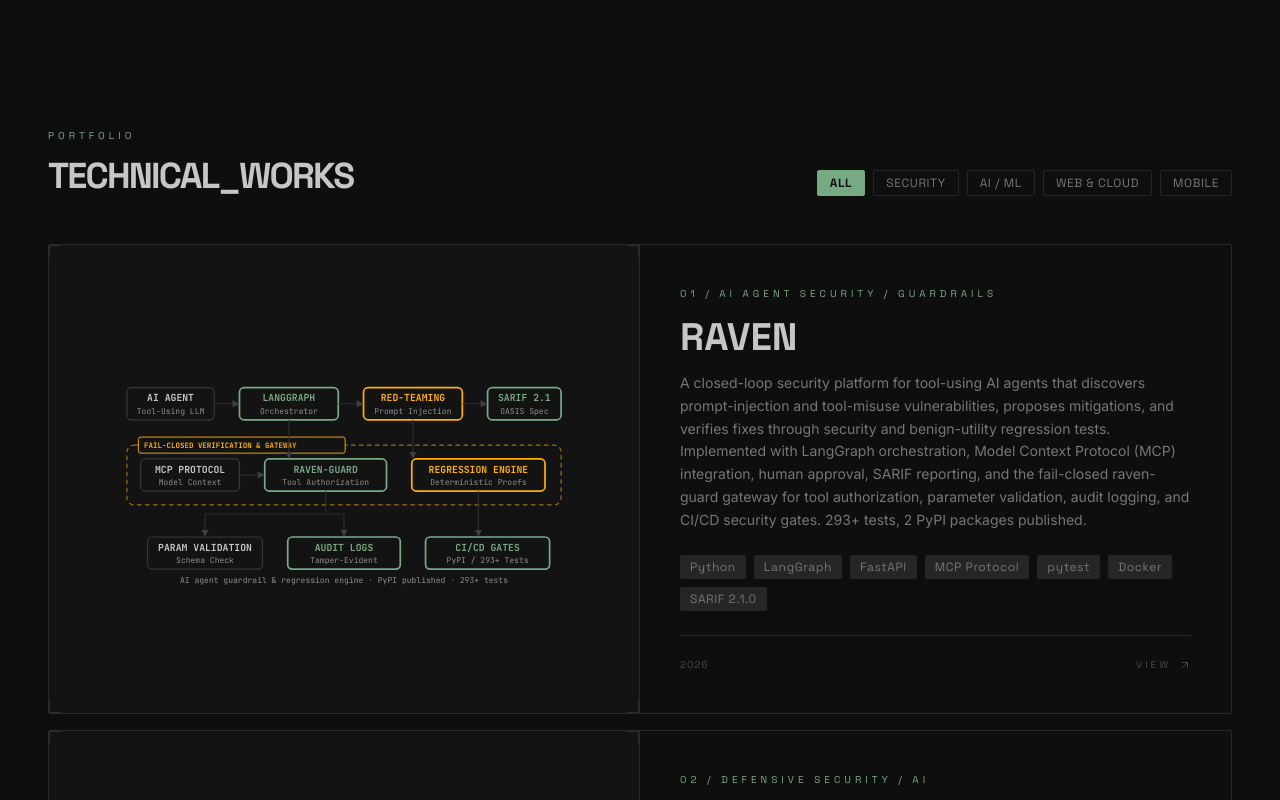
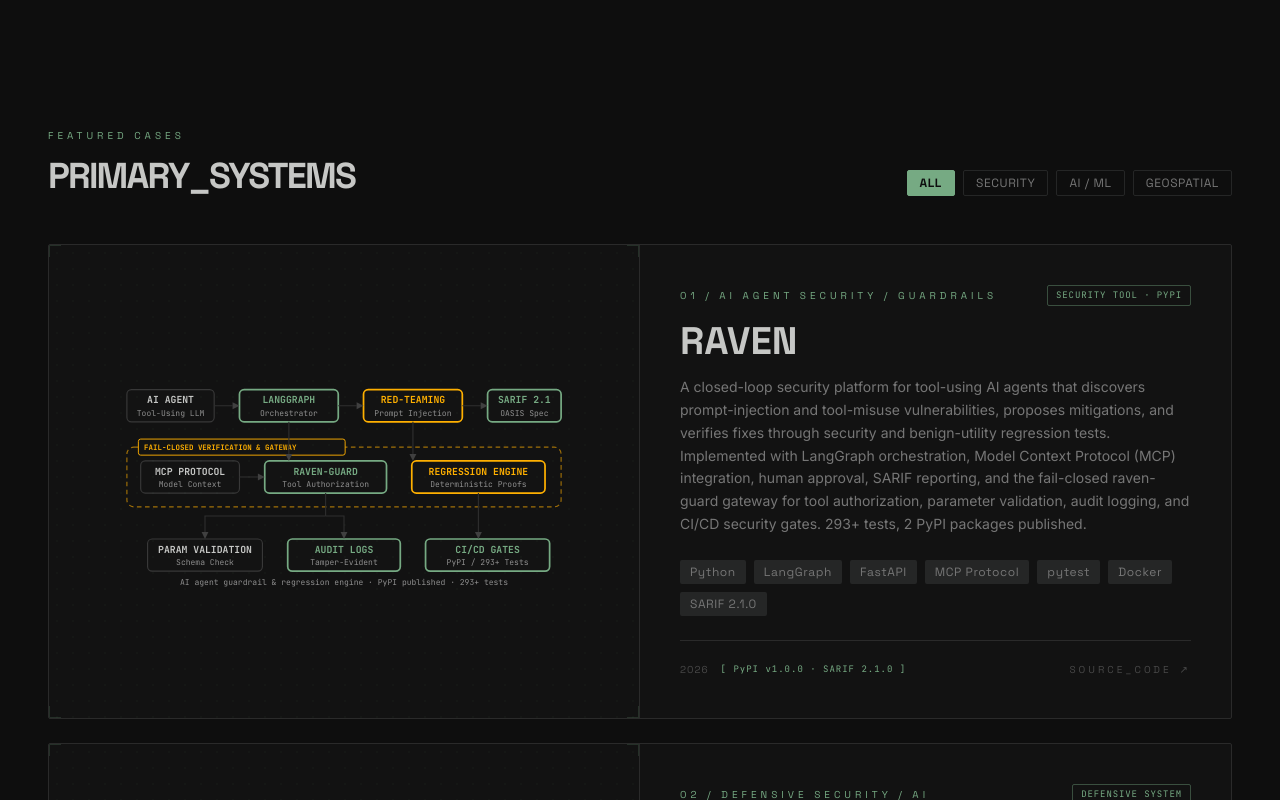
Before and after one commit to evinbrijesh/portfolio, a React (Vite) app: page / in a window 1280 px wide. Shown: the part 1560-2360 px from the top of the page. Built offline with nearby package versions, Linux system fonts and the light colour scheme; the HTML template or start-up script is replaced by a standard one.

Commit message:
feat(projects): render 3 primary cases with category stamps and add collapsible archive catalog

```diff
--- a/src/components/Projects.jsx
+++ b/src/components/Projects.jsx
@@ -3,7 +3,7 @@ import { portfolio } from '../data/portfolio'
 import { useScrollReveal } from '../hooks/useScrollReveal'
 import { ProjectDiagram } from './ProjectDiagram'
 
-const CATEGORIES = ['ALL', 'SECURITY', 'AI / ML', 'WEB & CLOUD', 'MOBILE']
+const CATEGORIES = ['ALL', 'SECURITY', 'AI / ML', 'GEOSPATIAL']
 
 // ── Single project card ────────────────────────────────────────────────────
 function ProjectCard({ project, index, hoveredSkill, setHoveredSkill }) {
@@ -19,7 +19,6 @@ function ProjectCard({ project, index, hoveredSkill, setHoveredSkill }) {
   }
 
   const isProjectSkillMatch = project.tags.some(isTagMatch)
-
   const isCardActive = hovered || isProjectSkillMatch
 
   const handleTagTap = (tag) => {
@@ -56,13 +55,24 @@ function ProjectCard({ project, index, hoveredSkill, setHoveredSkill }) {
             : 'rgba(118,170,131,0.35)'
           : 'rgba(42,42,42,1)',
       }}
-      className="grid grid-cols-1 lg:grid-cols-2 border rounded-sm overflow-hidden"
+      className="grid grid-cols-1 lg:grid-cols-2 border rounded-sm overflow-hidden bg-[#131313]/90"
     >
-      {/* ── LEFT: Architecture diagram ── */}
-      <div className="relative bg-surface-low border-b lg:border-b-0 lg:border-r border-[#2A2A2A] flex items-center justify-center p-6 min-h-[200px] lg:min-h-[240px]">
-        {/* HUD corner ticks */}
-        <span className="absolute top-0 left-0  w-3 h-3 border-t border-l border-accent-green/20 pointer-events-none" />
-        <span className="absolute top-0 right-0 w-3 h-3 border-t border-r border-accent-green/20 pointer-events-none" />
+      {/* ── LEFT: Custom Interactive SVG Architecture Diagram ── */}
+      <div
+        className="relative bg-surface-low/60 flex items-center justify-center p-6 lg:p-8 min-h-[220px] lg:min-h-[260px] border-b lg:border-b-0 lg:border-r border-[#2A2A2A] overflow-hidden"
+      >
+        {/* Subtle grid background texture */}
+        <div
+          className="absolute inset-0 opacity-[0.03] pointer-events-none"
+          style={{
+            backgroundImage: 'radial-gradient(circle, #76AA83 1px, transparent 1px)',
+            backgroundSize:  '16px 16px',
+          }}
+        />
+
+        {/* Corner marks */}
+        <span className="absolute top-0 left-0   w-3 h-3 border-t border-l border-accent-green/20 pointer-events-none" />
+        <span className="absolute top-0 right-0  w-3 h-3 border-t border-r border-accent-green/20 pointer-events-none" />
         <span className="absolute bottom-0 left-0  w-3 h-3 border-b border-l border-accent-green/20 pointer-events-none" />
         <span className="absolute bottom-0 right-0 w-3 h-3 border-b border-r border-accent-green/20 pointer-events-none" />
 
@@ -74,15 +84,22 @@ function ProjectCard({ project, index, hoveredSkill, setHoveredSkill }) {
       {/* ── RIGHT: Content ── */}
       <div className="flex flex-col justify-between p-8 lg:p-10">
         <div>
-          {/* Index + category */}
-          <span className="font-headline text-[0.625rem] uppercase tracking-[0.4em] text-accent-green mb-4 flex items-center justify-between">
-            <span>{String(index + 1).padStart(2, '0')} / {project.type}</span>
+          {/* Index + Category + Stamp */}
+          <div className="flex flex-wrap items-center justify-between gap-2 mb-4">
+            <span className="font-headline text-[0.625rem] uppercase tracking-[0.4em] text-accent-green">
+              {String(index + 1).padStart(2, '0')} / {project.type}
+            </span>
+            {project.stamp && (
+              <span className="px-2 py-0.5 border border-accent-green/40 text-accent-green text-[9px] font-mono tracking-widest rounded-sm uppercase">
+                {project.stamp}
+              </span>
+            )}
             {isProjectSkillMatch && (
               <span className="text-amber font-mono text-[9px] tracking-widest animate-pulse-dot">
                 [ MATCH: {hoveredSkill.toUpperCase()} ]
               </span>
             )}
-          </span>
+          </div>
 
           {/* Project name */}
           <h3
@@ -127,8 +144,8 @@ function ProjectCard({ project, index, hoveredSkill, setHoveredSkill }) {
         <div className="flex items-center justify-between mt-6 pt-5 border-t border-[#2A2A2A]">
           <div className="font-headline text-[0.625rem] tracking-widest text-text-dim flex items-center gap-3">
             <span>{project.year}</span>
-            {project.status === 'ONGOING' && (
-              <span className="text-accent-green">[ ONGOING ]</span>
+            {project.badge && (
+              <span className="text-accent-green font-mono text-[9px]">[ {project.badge} ]</span>
             )}
           </div>
 
@@ -139,12 +156,10 @@ function ProjectCard({ project, index, hoveredSkill, setHoveredSkill }) {
               rel="noopener noreferrer"
               className="group flex items-center gap-2 font-headline text-[0.625rem] uppercase tracking-[0.3em] text-text-dim hover:text-accent-green transition-colors duration-300"
             >
-              <span>VIEW</span>
-              <svg className="w-3 h-3 transition-transform duration-300 group-hover:translate-x-0.5 group-hover:-translate-y-0.5"
-                   fill="none" stroke="currentColor" viewBox="0 0 24 24">
-                <path strokeLinecap="round" strokeLinejoin="round" strokeWidth={2}
-                      d="M7 17L17 7M17 7H7M17 7V17" />
-              </svg>
+              <span>SOURCE_CODE</span>
+              <span className="transform group-hover:translate-x-0.5 group-hover:-translate-y-0.5 transition-transform duration-200">
+                ↗
+              </span>
             </a>
           )}
         </div>
@@ -156,6 +171,7 @@ function ProjectCard({ project, index, hoveredSkill, setHoveredSkill }) {
 // ── Section ────────────────────────────────────────────────────────────────
 function Projects({ hoveredSkill, setHoveredSkill }) {
   const [activeCategory, setActiveCategory] = useState('ALL')
+  const [showArchive, setShowArchive] = useState(false)
   const ref = useScrollReveal(0.05)
 
   // Filter projects by category
@@ -164,8 +180,7 @@ function Projects({ hoveredSkill, setHoveredSkill }) {
     const type = project.type.toUpperCase()
     if (activeCategory === 'SECURITY') return type.includes('SECURITY')
     if (activeCategory === 'AI / ML') return type.includes('AI') || type.includes('ML')
-    if (activeCategory === 'WEB & CLOUD') return type.includes('WEB') || type.includes('CLOUD')
-    if (activeCategory === 'MOBILE') return type.includes('MOBILE')
+    if (activeCategory === 'GEOSPATIAL') return type.includes('GEOSPATIAL')
     return true
   })
 
@@ -188,10 +203,10 @@ function Projects({ hoveredSkill, setHoveredSkill }) {
         <div className="flex flex-col md:flex-row md:items-end justify-between mb-12 gap-6">
           <div>
             <span className="block font-headline text-[0.625rem] uppercase tracking-[0.4em] text-accent-green mb-3">
-              PORTFOLIO
+              FEATURED CASES
             </span>
             <h2 className="font-headline text-4xl font-bold tracking-tighter text-text-primary">
-              TECHNICAL_WORKS
+              PRIMARY_SYSTEMS
             </h2>
           </div>
 
@@ -214,7 +229,7 @@ function Projects({ hoveredSkill, setHoveredSkill }) {
         </div>
 
         {/* Cards */}
-        <div className="flex flex-col gap-4">
+        <div className="flex flex-col gap-6">
           {filteredProjects.map((project, index) => (
             <ProjectCard
               key={project.name}
@@ -225,6 +240,69 @@ function Projects({ hoveredSkill, setHoveredSkill }) {
             />
           ))}
         </div>
+
+        {/* ── Secondary / Archived Works Drawer ── */}
+        {portfolio.archive && portfolio.archive.length > 0 && (
+          <div className="mt-12 border border-[#2A2A2A] rounded-sm bg-[#131313]/50 p-6 md:p-8">
+            <div className="flex flex-col sm:flex-row sm:items-center justify-between gap-4 pb-4 border-b border-[#2A2A2A]">
+              <div>
+                <span className="font-headline text-[0.625rem] uppercase tracking-[0.3em] text-accent-green block mb-1">
+                  SECONDARY CATALOG
+                </span>
+                <h3 className="font-headline text-lg font-bold text-text-primary tracking-tight">
+                  ARCHIVED_&amp;_SPECIALIZED_WORKS
+                </h3>
+              </div>
+              <button
+                onClick={() => setShowArchive(!showArchive)}
+                className="self-start sm:self-auto px-4 py-2 border border-[#383838] hover:border-accent-green text-xs font-mono text-text-muted hover:text-accent-green rounded-sm transition-colors duration-200"
+              >
+                {showArchive ? '[-] COLLAPSE CATALOG' : `[+] EXPAND CATALOG (${portfolio.archive.length} WORKS)`}
+              </button>
+            </div>
+
+            {showArchive && (
+              <div className="divide-y divide-[#2A2A2A] mt-2 animate-term-in">
+                {portfolio.archive.map((item) => (
+                  <div key={item.name} className="py-5 flex flex-col md:flex-row md:items-start justify-between gap-4">
+                    <div className="space-y-1.5 flex-1 min-w-0">
+                      <div className="flex flex-wrap items-center gap-3">
+                        <span className="font-headline font-bold text-base text-text-primary">
+                          {item.name}
+                        </span>
+                        <span className="text-text-dim font-mono text-xs">({item.year})</span>
+                        <span className="px-2 py-0.5 bg-surface-high border border-[#383838] text-[9px] font-mono text-accent-green rounded-sm uppercase tracking-wider">
+                          {item.stamp}
+                        </span>
+                      </div>
+                      <p className="font-body text-xs text-text-muted leading-relaxed max-w-3xl">
+                        {item.description}
+                      </p>
+                      <div className="flex flex-wrap gap-1.5 pt-1">
+                        {item.tags.map(t => (
+                          <span key={t} className="text-[10px] font-mono text-text-dim bg-surface-low px-1.5 py-0.5 rounded-sm border border-[#252525]">
+                            #{t}
+                          </span>
+                        ))}
+                      </div>
+                    </div>
+                    {item.url && (
+                      <a
+                        href={item.url}
+                        target="_blank"
+                        rel="noreferrer"
+                        className="self-start md:self-center font-mono text-xs text-text-dim hover:text-accent-green transition-colors flex items-center gap-1.5 shrink-0 px-3 py-1 border border-[#2A2A2A] rounded-sm hover:border-accent-green/40"
+                      >
+                        <span>[ REPO ]</span>
+                        <span>↗</span>
+                      </a>
+                    )}
+                  </div>
+                ))}
+              </div>
+            )}
+          </div>
+        )}
       </div>
     </section>
   )
```
